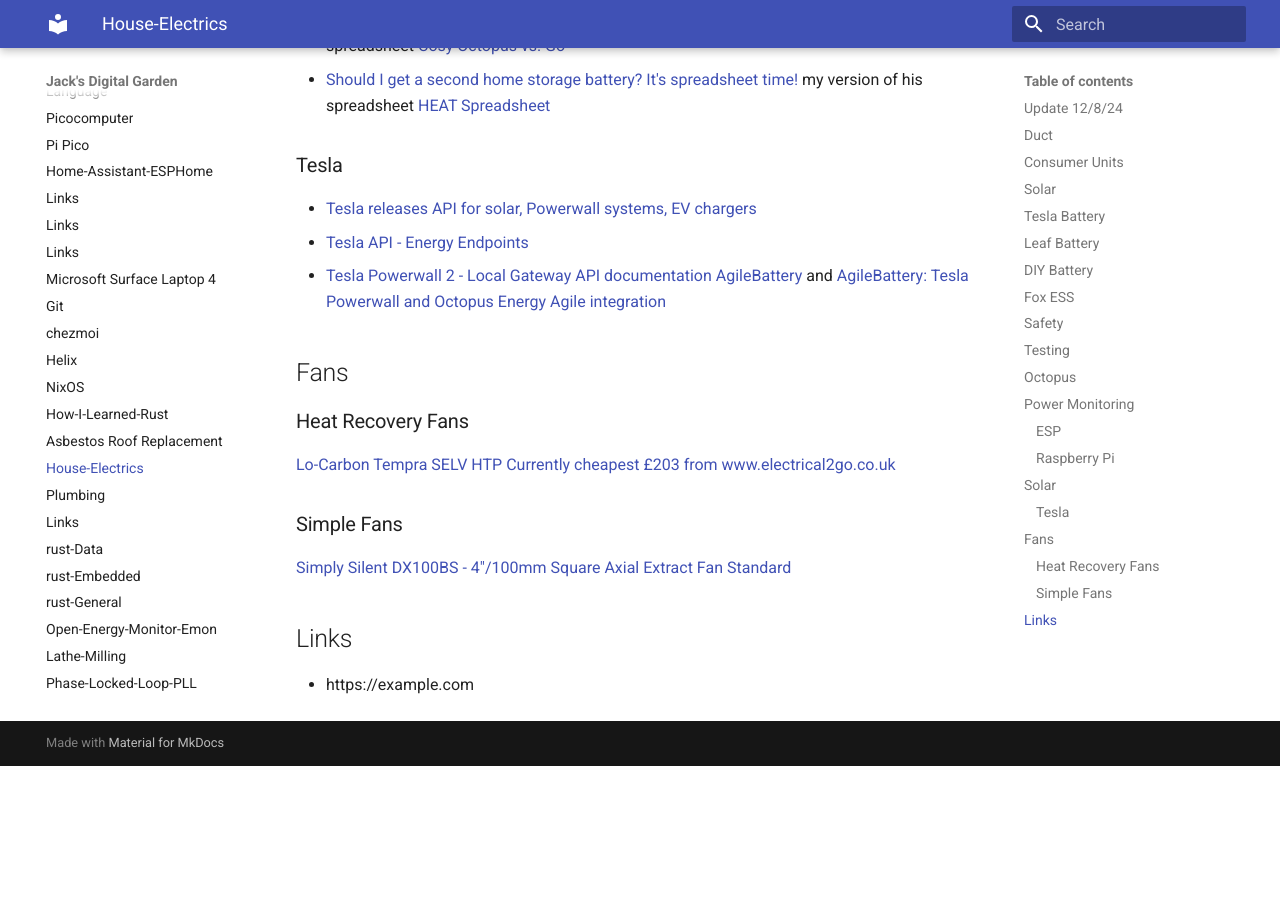
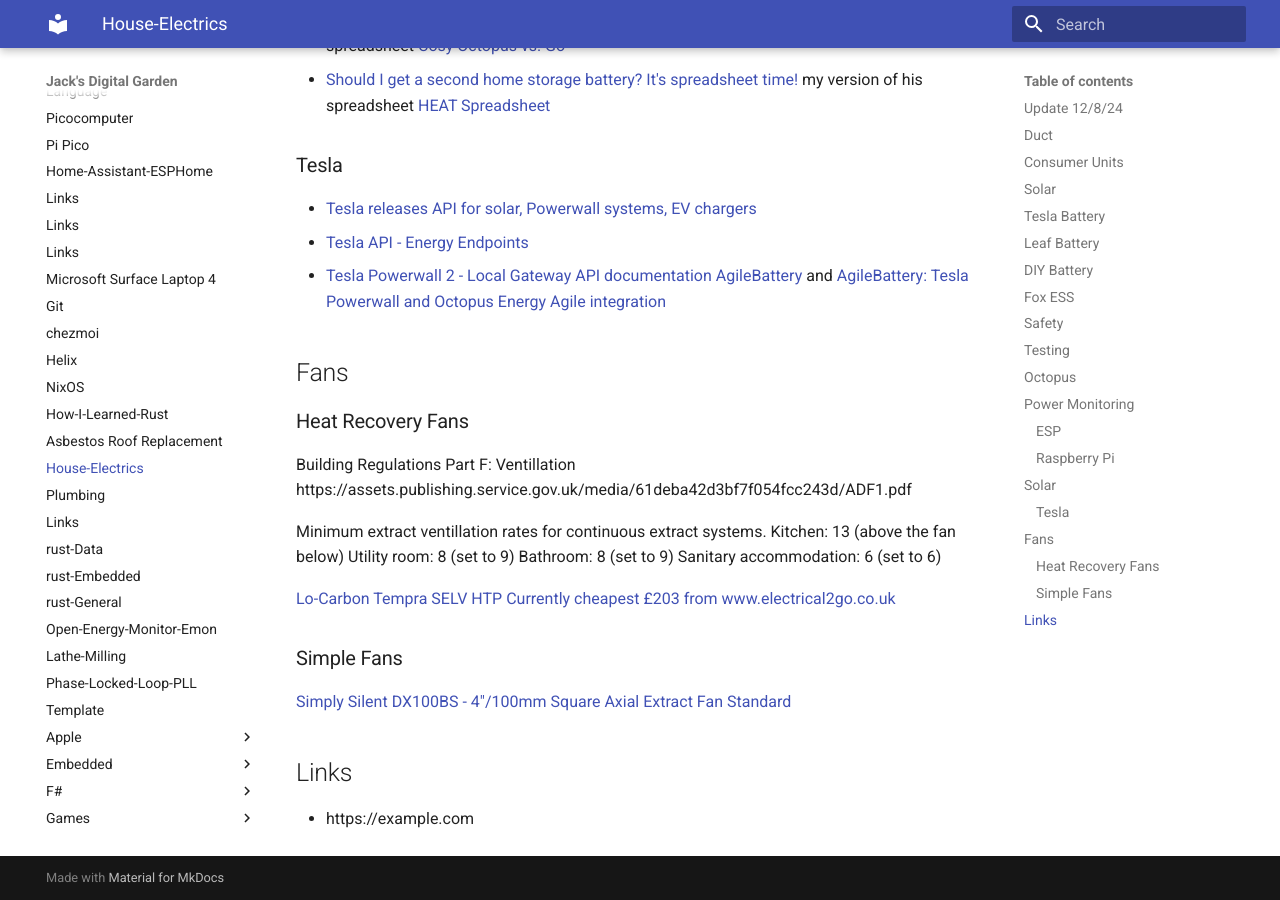
Before and after one commit to jchidley/mkdocs-material-test, an MkDocs documentation site: the page built from docs/2024-03-24-House-Electrics.md, in a window 1280 px wide and 900 px high, scrolled down 6126 px. Built offline with MkDocs 1.6.1 and Material for MkDocs 9.7.7, drawn with Linux system fonts in a browser that asks for light colours; before the commit the page ends 6892 px from its top, so only the background shows below that; some of the changed text lies outside the part shown.

Commit message:
fuse, powerwall api, heat recovery fans

```diff
--- a/docs/2024-03-24-House-Electrics.md
+++ b/docs/2024-03-24-House-Electrics.md
@@ -9,6 +9,7 @@
 
 ## Update 12/8/24
 
+[RS PRO 5A Inline Fuse Holder for 5x20mm Fuse, 250V](https://uk.rs-online.com/web/p/fuse-holders/2846487)
 [ElectricalOM - Ideal Software Tool for Domestic, Commercial and Industrial Low Voltage Electrical Design to BS7671](https://electricalom.com/site/free.php)
 [FoxESS - Modbus](https://github.com/nathanmarlor/foxess_modbus)
 Buy "Fox H1-6.0 Hybrid Inverter 6kW" from [TradeSparky](https://www.tradesparky.com/solarsparky/battery-storage/fox-ess/hybrid/fox-h1-60-hybrid-inverter-6kw)
@@ -257,12 +258,21 @@
 
 * [Tesla releases API for solar, Powerwall systems, EV chargers](https://www.pv-magazine.com/2024/01/08/tesla-releases-api-for-solar-powerwall-systems-ev-chargers/)
 * [Tesla API - Energy Endpoints](https://developer.tesla.com/docs/fleet-api#charging_sessions-only-for-business-fleet-owners)
-* [Tesla Powerwall 2 - Local Gateway API documentation](https://github.com/vloschiavo/powerwall2)
+* [Tesla Powerwall 2 - Local Gateway API documentation](https://github.com/ vloschiavo/powerwall2)
 [AgileBattery](https://github.com/halfrubbish/AgileBattery) and [AgileBattery: Tesla Powerwall and Octopus Energy Agile integration](https://www.reddit.com/r/OctopusEnergy/comments/16z2zee/agilebattery_tesla_powerwall_and_octopus_energy/)
 
 ## Fans
 
 ### Heat Recovery Fans
+
+Building Regulations Part F: Ventillation
+https://assets.publishing.service.gov.uk/media/61deba42d3bf7f054fcc243d/ADF1.pdf
+
+Minimum extract ventillation rates for continuous extract systems.
+Kitchen: 13 (above the fan below)
+Utility room: 8 (set to 9)
+Bathroom: 8 (set to 9)
+Sanitary accommodation: 6 (set to 6)
 
 [Lo-Carbon Tempra SELV HTP](https://www.vent-axia.com/range/lo-carbon-tempra-selv-htp)
 [Currently cheapest £203 from www.electrical2go.co.uk](https://www.electrical2go.co.uk/vent-axia-lo-carbon-tempra-lp-single-room-heat-recovery-fan-403832.html?msclkid=604edd093b3518c6dfe3b8fd9130d9d1&utm_source=bing&utm_medium=cpc&utm_campaign=Smart%20Shopping%20-%20All%20Products%20%5BROAS%5D%20MM&utm_term=4582008568042712&utm_content=PL%20-%20All%20Products%20MM)
```
